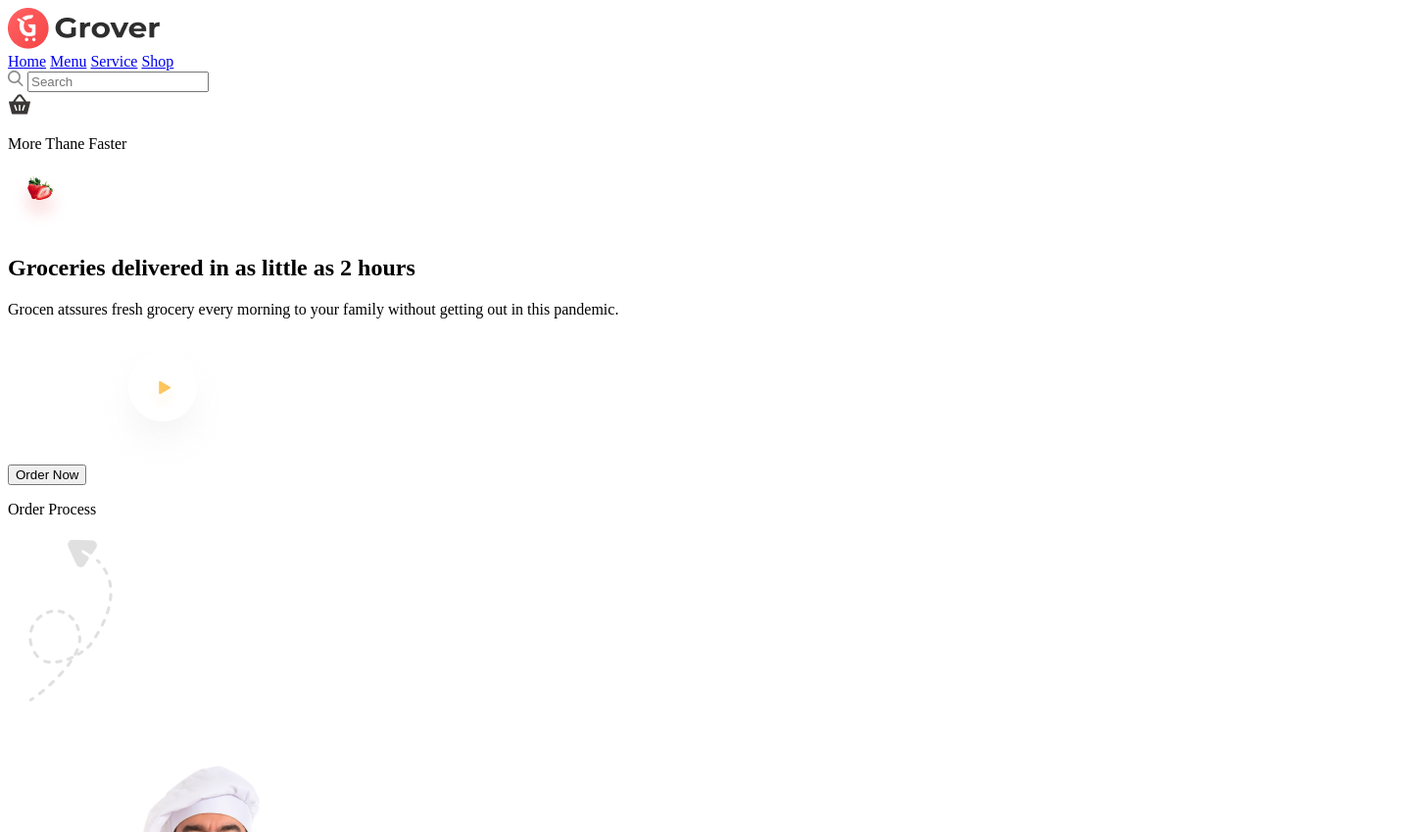
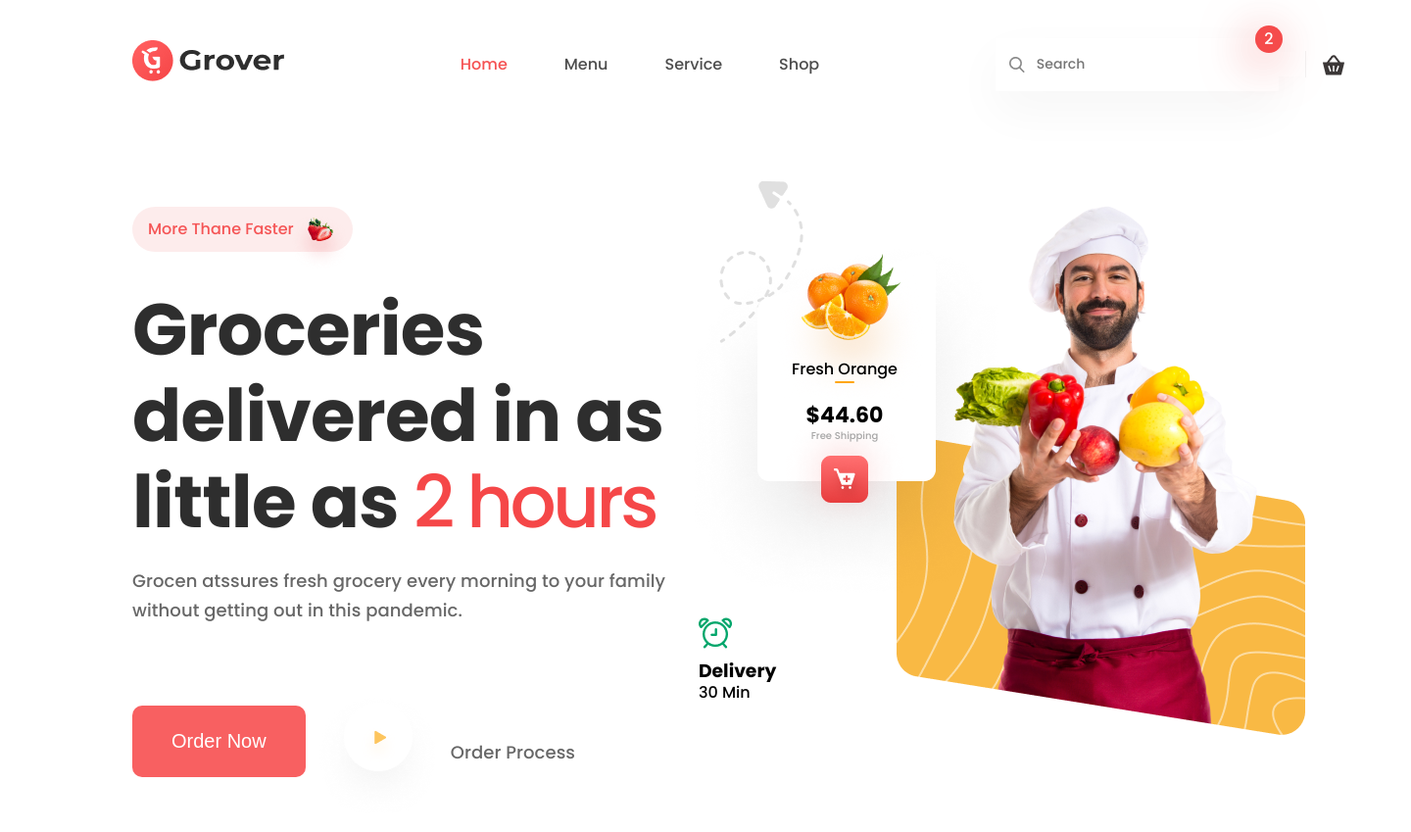
Before and after one commit to alamin2016mdy/project-7-Grocery_Food_Delivery_WEB, a plain HTML site: page index.html in a window 1280 px wide. Shown: the top 849 px of the page at 98% size, 1440 px wide, since content can reach past the window. Drawn offline with Linux system fonts and the light colour scheme.

Commit message:
onek update diyeci

```diff
--- a/index.html
+++ b/index.html
@@ -5,7 +5,6 @@
     <meta charset="UTF-8" />
     <meta name="viewport" content="width=device-width, initial-scale=1.0" />
     <link rel="stylesheet" href="style.css" />
-    <script src="hello.js"></script>
     <title>ASSDI-7</title>
 </head>
 
@@ -17,24 +16,28 @@
                     <a href="#"><img src="resources/header/logo.png" alt="" /></a>
                 </div>
                 <div class="menu">
-                    <a href="#">Home</a>
-                    <a href="#">Menu</a>
-                    <a href="#">Service</a>
-                    <a href="#">Shop</a>
+                    <ul>
+                        <li><a class="active" href="#">Home</a></li>
+                        <li><a href="#">Menu</a></li>
+                        <li><a href="#">Service</a></li>
+                        <li><a href="#">Shop</a></li>
+                    </ul>
                 </div>
                 <div class="search">
                     <div class="box">
-                        <img src="resources/header/icons.png" alt="" />
-                        <input type="text" placeholder="Search" />
-                        <div class="line"></div>
+                        <img class="search-inc" src="resources/header/icons.png" alt="" />
+                        <input class="input1" type="text" placeholder="Search" />
+                        <div class="line1"></div>
                         <img src="resources/header/icon.png" alt="" />
                     </div>
+                    <div class="no2"><p>2</p></div>
+
                 </div>
             </div>
 
             <div class="hero">
                 <div class="hero-content">
-                    <div class="half-width">
+                    <div class="header-content">
                         <div class="more-than-faster">
                             <p>More Thane Faster</p>
                             <img src="resources/header/imagea.png" alt="" />
@@ -50,25 +53,27 @@
                             </p>
                             <div class="btn">
                                 <button>Order Now</button>
-                                <img src="resources/header/button-play.png" alt="" />
-                                <p>Order Process</p>
+                                <div class="op">
+                                    <img src="resources/header/button-play.png" alt="" />
+                                    <p>Order Process</p>
+                                </div>
                             </div>
                         </div>
                     </div>
-                    <div class="half-width">
+                    <div class="header-img">
                         <img src="resources/header/abstract.png" alt="">
                         <div class="hero-img">
                             <img src="resources/header/image(2).png" alt="">
                         </div>
                         <div class="card1">
-                            <img src="resources/header/fill1.png" alt="">
-                            <img src="resources/header/imageorng.png" alt="">
-                            <img src="resources/header/iconc.png" alt="">
+                            <img class="fill1" src="resources/header/fill1.png" alt="">
+                            <img class="orang" src="resources/header/imageorng.png" alt="">
+                            <img class="iconc" src="resources/header/iconc.png" alt="">
                             <div class="info">
                                 <p>Fresh Orange</p>
                                 <div class="line"></div>
                                 <div class="price">$44.60</div>
-                                <p>Free Shipping</p>
+                                <p class="fs">Free Shipping</p>
                             </div>
                         </div>
                         <div class="card2">
@@ -80,7 +85,6 @@
                 </div>
             </div>
         </div>
-        </div>
     </section>
 </body>
 
--- a/style.css
+++ b/style.css
@@ -1,3 +1,308 @@
-df{
-    width: ;
+@import url('https://fonts.googleapis.com/css2?family=Poppins:ital,wght@0,100;0,200;0,300;0,400;0,500;0,600;0,700;0,800;0,900;1,100;1,200;1,300;1,400;1,500;1,600;1,700;1,800;1,900&display=swap');
+
+* {
+    margin: 0px;
+    padding: 0px;
+    text-decoration: none;
+    list-style: none;
+    color: black;
+    align-items: center;
 }
+
+body {
+    font-family: 'Poppins', sans-serif;
+    width: 1440px;
+    height: 4720px;
+    border-radius: 60px;
+    background: #ffffff;
+}
+
+p {
+    font-size: 16px;
+    font-style: normal;
+    font-weight: 500;
+    line-height: 16px;
+    /* 100% */
+}
+
+section {
+    margin-bottom: 80px;
+}
+
+.container1 {
+    display: inline-flex;
+    padding: 32px 70px 76px 135px;
+    justify-content: flex-end;
+    align-items: center;
+}
+
+.header {
+    width: 1235px;
+    height: 711px;
+}
+
+.nav-bar {
+    display: flex;
+    justify-content: space-between;
+    width: 1170px;
+    height: 67px;
+    flex-shrink: 0;
+}
+
+ul {
+    display: flex;
+}
+
+ul li a {
+    margin: 0px 29px;
+    color: #4D4D4D;
+    text-align: center;
+    font-size: 16px;
+    font-style: normal;
+    font-weight: 500;
+    line-height: normal;
+}
+
+.active {
+    color: rgba(245, 82, 83, 1);
+}
+
+.search {
+    position: relative;
+    width: 289px;
+    height: 54px;
+    flex-shrink: 0;
+    background-color: #FFF;
+    box-shadow: 0px 20px 50px rgba(0, 0, 0, 0.04);
+}
+
+.box {
+    position: absolute;
+    top: 25%;
+    left: 5%;
+    margin: auto;
+    align-items: center;
+    display: flex;
+
+}
+
+.input1 {
+    border-color: #4d4d4d00;
+    outline-color: #23232300;
+
+}
+
+.search-inc {
+    width: 15.447px;
+    height: 16px;
+    flex-shrink: 0;
+    fill: #8B8B8B;
+    margin-right: 10px;
+}
+
+.input1 {
+    color: #232323;
+    font-family: Poppins;
+    font-size: 14px;
+    font-style: normal;
+    font-weight: 500;
+    line-height: 14px;
+    /* 100% */
+}
+
+.line1 {
+    margin-right: 16px;
+    width: 1.5px;
+    height: 27px;
+    background: #F2F2F2;
+}
+
+.no2 {
+    display: flex;
+    justify-content: center;
+    background-color: #F54B4B;
+    margin: -13px 265px 0px;
+    filter: drop-shadow(-6px 9px 24px rgba(238, 67, 67, 0.68));
+    border-radius: 100%;
+    width: 28px;
+    height: 28px;
+    flex-shrink: 0;
+}
+
+.no2 p {
+    color: #FFF;
+}
+
+.header-content {
+    width: 578px;
+    height: 542px;
+    flex-shrink: 0;
+}
+
+.hero-content {
+    display: flex;
+    margin-top: 80px;
+}
+
+.more-than-faster {
+    position: relative;
+    display: flex;
+    justify-content: start;
+    width: 225px;
+    height: 46px;
+    margin-bottom: 35px;
+    flex-shrink: 0;
+    border-radius: 23px;
+    background: #FDECEC;
+}
+
+.more-than-faster p {
+    color: #F55556;
+    font-size: 16px;
+    margin-left: 16px;
+
+}
+
+.more-than-faster img {
+    position: absolute;
+    top: 3px;
+    right: 0px;
+}
+
+.header-content {
+    width: 578px;
+    height: 542px;
+    flex-shrink: 0;
+}
+
+.header-content .text h1 {
+    color: #2E2E2E;
+    font-size: 74px;
+    font-style: normal;
+    font-weight: 700;
+    line-height: 88px;
+    /* 118.919% */
+    letter-spacing: -0.74px;
+}
+
+.header-content .text h1 span {
+    color: #F54748;
+    font-size: 74px;
+    font-style: normal;
+    font-weight: 500;
+    line-height: 88px;
+    letter-spacing: -3.7px;
+}
+
+.header-content .text p {
+    margin: 22px 0px 30px 0px;
+    color: #676767;
+    font-size: 18px;
+    font-style: normal;
+    font-weight: 400px;
+    line-height: 30px;
+    /* 166.667% */
+    letter-spacing: 0.09px;
+}
+
+button {
+    background-color: rgba(248, 96, 97, 1);
+    border: #23232300;
+    outline: #23232300;
+    padding: 25px 40px;
+    border-radius: 10px;
+    color: white;
+    font-size: 20px;
+}
+
+.btn {
+    display: flex;
+}
+
+.op {
+    display: flex;
+    margin-top: 30px;
+}
+
+.op p {
+    font-size: 20px;
+    color: black;
+}
+
+.header-img {
+    position: relative;
+    width: 619px;
+    height: 605px;
+    flex-shrink: 0;
+}
+
+.hero-img {
+    position: absolute;
+    top: -30px;
+    right: 0px;
+    width: 417px;
+    height: 605px;
+    flex-shrink: 0;
+}
+
+.card1 {
+    width: 182px;
+    height: 272px;
+    flex-shrink: 0;
+    z-index: 1;
+}
+
+.fill1 {
+    position: absolute;
+    top: 50px;
+    left: -20px;
+}
+
+.orang {
+    position: absolute;
+    top: 80px;
+    left: 80px;
+}
+
+.iconc {
+    position: absolute;
+    top: 240px;
+    left: 85px;
+}
+
+.info {
+    position: absolute;
+    left: 95px;
+    top: 190px;
+    text-align: center;
+}
+
+.price {
+    font-size: 22px;
+    font-weight: 700;
+}
+
+.info .line {
+    margin-left: ;
+    margin: 4px auto 16px;
+    width: 20px;
+    height: 2px;
+    flex-shrink: 0;
+    border-radius: 1px;
+    background: #FFA610;
+}
+
+.fs {
+    color: #A5A5A5;
+    text-align: center;
+    font-size: 10px;
+    font-weight: 500;
+    line-height: 10px;
+}
+
+.card2 {
+    width: 160px;
+    height: 74px;
+    flex-shrink: 0;
+    z-index: 2;
+}
```
